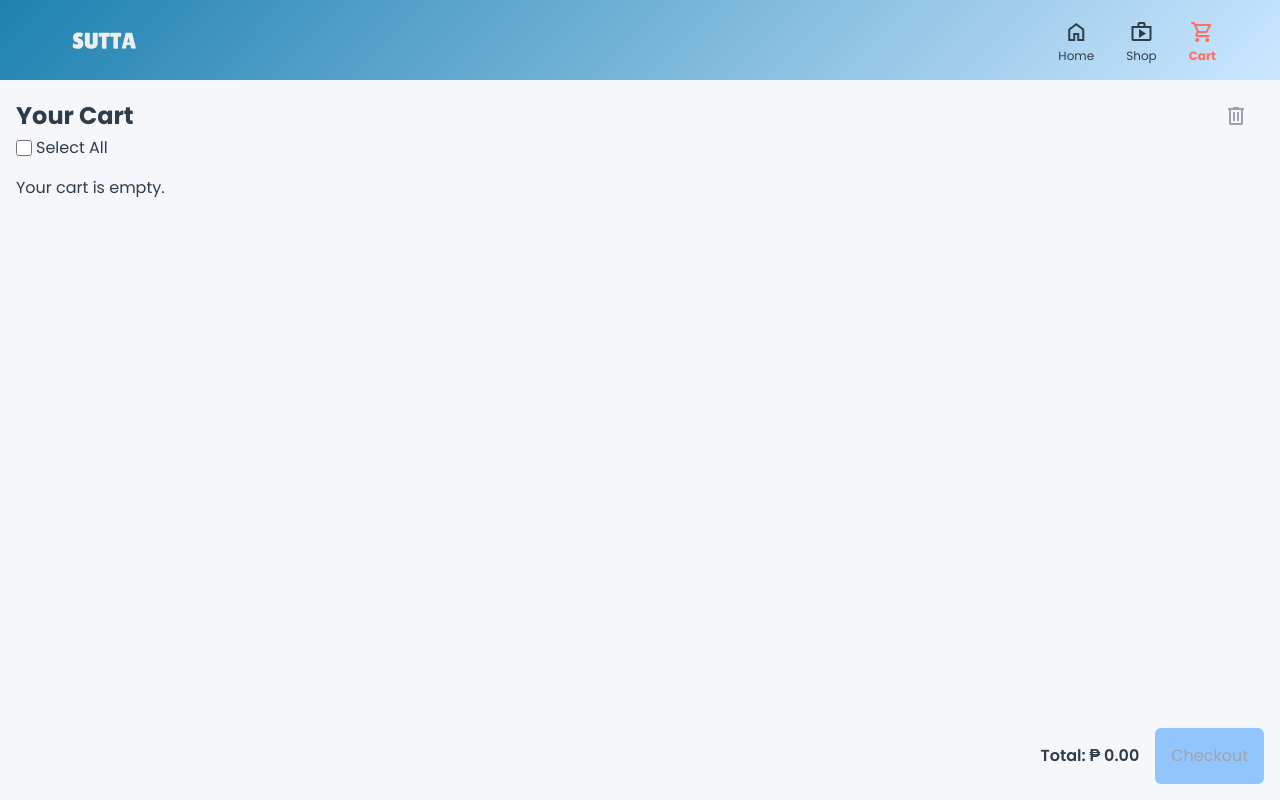
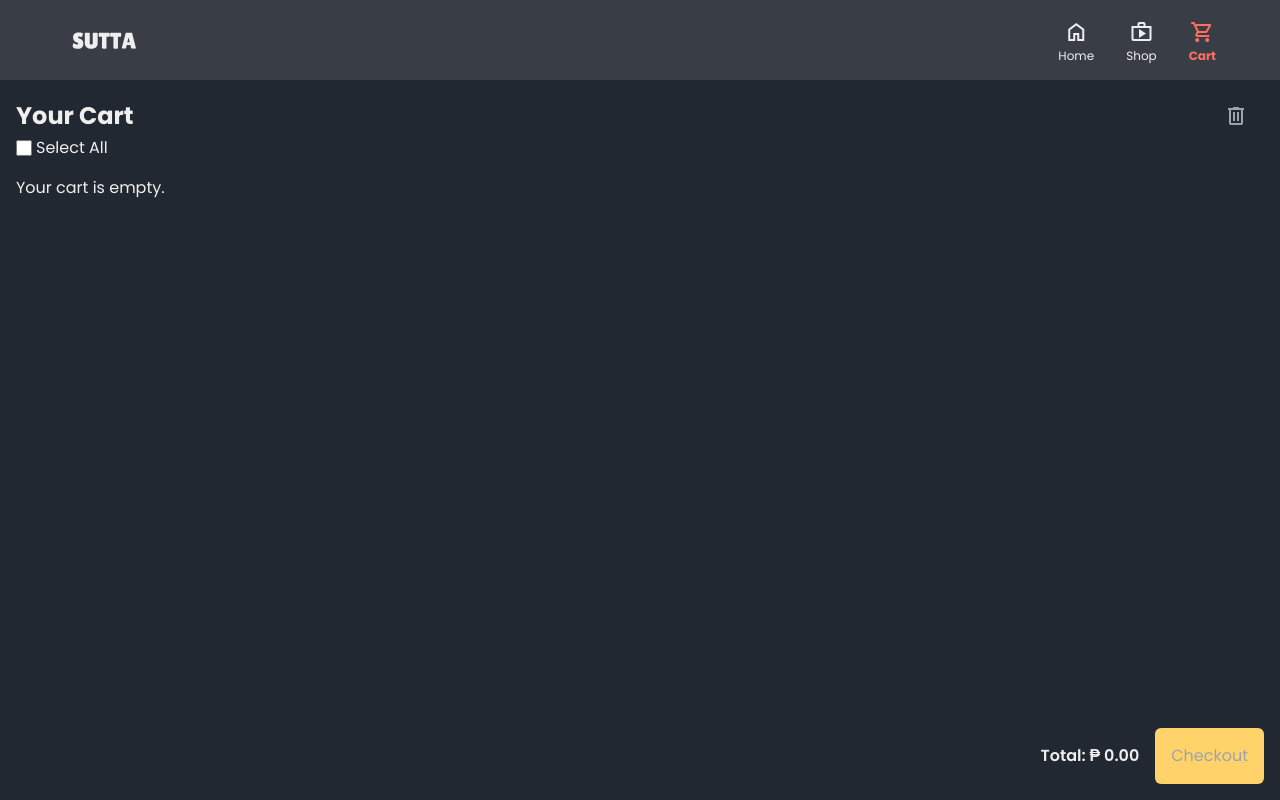
Before and after one commit to jlescarlan11/shopping-cart, a React (Vite) app: page /cart in a window 1280 px wide. Built offline with nearby package versions, Linux system fonts and the light colour scheme.

Commit message:
final product

```diff
--- a/src/components/Cart.jsx
+++ b/src/components/Cart.jsx
@@ -87,7 +87,7 @@ const Cart = ({ cart, removeFromCart, updateCart, proceedToCheckout }) => {
             className={`material-symbols-outlined px-4 py-2 ${
               selectedItems.length === 0
                 ? "text-gray-400 cursor-not-allowed"
-                : "text-black cursor-pointer"
+                : "text-[var(--text-color)] cursor-pointer"
             }`}
             title="Remove selected items"
           >
@@ -143,7 +143,7 @@ const Cart = ({ cart, removeFromCart, updateCart, proceedToCheckout }) => {
                   <img
                     src={item.image}
                     alt={item.title}
-                    className="w-12 h-12 object-contain"
+                    className="w-12 h-12 bg-white object-contain p-1"
                   />
                   <div>
                     <h3 className="font-medium">{item.title}</h3>
@@ -160,7 +160,7 @@ const Cart = ({ cart, removeFromCart, updateCart, proceedToCheckout }) => {
                   onKeyDown={(e) =>
                     e.key === "Enter" && handleQuantityUpdate(item.id)
                   }
-                  className="w-16 border rounded text-center"
+                  className="w-16 border rounded text-center text-[var(--bg-color)]"
                 />
               </div>
             ))
@@ -176,10 +176,10 @@ const Cart = ({ cart, removeFromCart, updateCart, proceedToCheckout }) => {
         </div>
         <div className="flex gap-4">
           <button
-            className={`border bg-blue-300 p-4 ${
+            className={`border bg-[var(--secondary-color)] p-4 ${
               selectedItems.length === 0
                 ? "text-gray-400 cursor-not-allowed"
-                : "text-black cursor-pointer"
+                : "text-[var(--bg-color)] cursor-pointer"
             }`}
             onClick={handleCheckoutSelected}
             disabled={cart.length === 0}
--- a/src/components/Header.jsx
+++ b/src/components/Header.jsx
@@ -52,7 +52,7 @@ const Header = () => {
         />
         {isMobile ? (
           <button
-            className="size-[var(--header-height)] md:size-[var(--header-height)] lg:size-[var(--header-height)] text-center content-center"
+            className="size-[var(--header-height)] md:size-[var(--header-height)] lg:size-[var(--header-height)] text-center content-center text-[var(--text-color)]"
             onClick={() => setShowMenu((prev) => !prev)}
             aria-label="Toggle menu"
             aria-expanded={showMenu}
--- a/src/components/Shop.jsx
+++ b/src/components/Shop.jsx
@@ -101,7 +101,7 @@ const Shop = ({ addToCart, cart }) => {
             {categories.map((cat, idx) => (
               <button
                 key={idx}
-                className="p-2 bg-gray-200 rounded hover:bg-gray-300"
+                className="p-2 bg-[var(--secondary-color)] rounded hover:[var(--secondary-color)] hover:opacity-90"
                 onClick={() => handleCategoryClick(cat.category)}
               >
                 {cat.label}
@@ -112,7 +112,7 @@ const Shop = ({ addToCart, cart }) => {
               placeholder="Search products..."
               value={searchQuery}
               onChange={handleSearch}
-              className="p-2 border rounded ml-4"
+              className="p-2 border rounded ml-4 text-[var(--bg-color)]"
             />
           </div>
         </nav>
@@ -123,14 +123,17 @@ const Shop = ({ addToCart, cart }) => {
         {error && <p className="text-red-500">{error}</p>}
         <div className="grid grid-cols-1 sm:grid-cols-2 md:grid-cols-3 lg:grid-cols-4 gap-8">
           {filteredItems.map((item) => (
-            <div key={item.id} className="bg-white p-4 rounded shadow">
+            <div
+              key={item.id}
+              className="bg-white p-4 rounded shadow text-[var(--bg-color)]"
+            >
               <img
                 src={item.image}
                 alt={item.title}
-                className="w-full h-48 object-contain cursor-pointer"
+                className="w-full h-48 object-contain cursor-pointer]"
                 onClick={() => showModal(item)}
               />
-              <h3 className="mt-2 font-semibold truncate">{item.title}</h3>
+              <h3 className="mt-2 font-semibold truncate  ">{item.title}</h3>
               <p className="mt-1">₱ {item.price}</p>
               <div className="flex items-center mt-1">
                 <span>{item.rating.rate}</span>
@@ -139,7 +142,7 @@ const Shop = ({ addToCart, cart }) => {
                 </span>
               </div>
               <button
-                className="mt-2 w-full bg-blue-500 text-white py-1 rounded hover:bg-blue-600"
+                className="mt-2 w-full bg-[var(--secondary-color)] text-[var(--bg-color)] py-1 rounded hover:bg-[var(--secondary-color)] hover:opacity-90"
                 onClick={() => {
                   addToCart({ ...item, quantity });
                   showConfirmation("Item added to cart!");
@@ -155,7 +158,7 @@ const Shop = ({ addToCart, cart }) => {
       {/* Modal rendered once */}
       {modalVisible && selectedItem && (
         <div
-          className="fixed inset-0 flex items-center justify-center bg-black bg-opacity-50 z-50"
+          className="fixed inset-0 flex items-center justify-center bg-black bg-opacity-50 z-50 text-[var(--bg-color)]"
           onClick={closeModal}
         >
           <div
@@ -182,7 +185,7 @@ const Shop = ({ addToCart, cart }) => {
                   min="1"
                   value={quantity}
                   onChange={(e) => setQuantity(Number(e.target.value))}
-                  className="w-16 p-2 border rounded"
+                  className="w-16 p-2 border rounded text-[var(--bg-color)]"
                 />
                 <button
                   className="flex flex-col items-center"
--- a/src/index.css
+++ b/src/index.css
@@ -7,11 +7,11 @@
 
 :root {
   /* Updated Color Palette */
-  --bg-color: #f5f7fa; /* Light off-white with a hint of blue */
-  --primary-color: #cce7ff; /* Pastel blue for subtle backgrounds and cards */
-  --secondary-color: #1e81b0; /* Deep blue for headers, buttons, or active elements */
+  --bg-color: #222831; /* Light off-white with a hint of blue */
+  --primary-color: #393e46; /* Pastel blue for subtle backgrounds and cards */
+  --secondary-color: #ffd369; /* Deep blue for headers, buttons, or active elements */
   --accent-color: #ff6f61; /* Vibrant coral to draw attention to CTAs */
-  --text-color: #2e3d49; /* Dark grey-blue for improved readability */
+  --text-color: #eeeeee; /* Dark grey-blue for improved readability */
   --header-height: 5rem;
 }
 
@@ -32,11 +32,7 @@ body {
 
 /* Example Header Styling with a Gradient */
 header {
-  background: linear-gradient(
-    135deg,
-    var(--secondary-color) 0%,
-    var(--primary-color) 100%
-  );
+  background: linear-gradient(var(--primary-color) 100%);
   height: var(--header-height);
   align-items: center;
   padding: 0 1rem;
@@ -46,7 +42,7 @@ header {
 .btn,
 button,
 .btn-accent {
-  color: #fff;
+  color: var(--bg-color);
   padding: 0.75rem 1.5rem;
   border: none;
   border-radius: 0.375rem;
```
